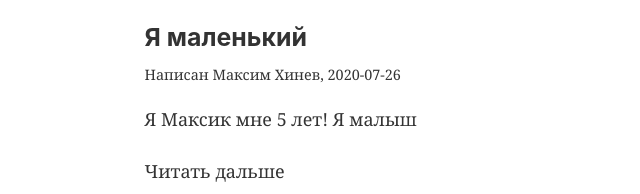
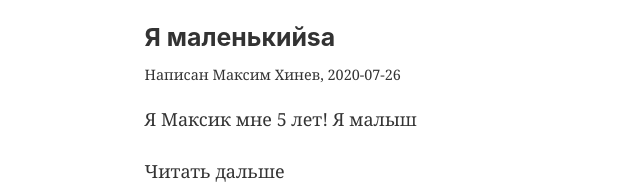
Before and after one commit to Daimon31999/presentation, a Gatsby site: page /blog in a window 1280 px wide. Shown: the part 247-441 px from the top of the page, 35-675 px from the left. Built offline with nearby package versions, Linux system fonts and the light colour scheme; Gatsby itself is replaced by a stand-in of ours.

Commit message:
Edited with TinaCMS

```diff
--- a/src/pages/2020.07.26-post-tree/index.md
+++ b/src/pages/2020.07.26-post-tree/index.md
@@ -1,5 +1,5 @@
 ---
-title: Я маленький
+title: Я маленькийsa
 path: /post-three
 date: '2020-07-26'
 author: Максим Хинев
```
